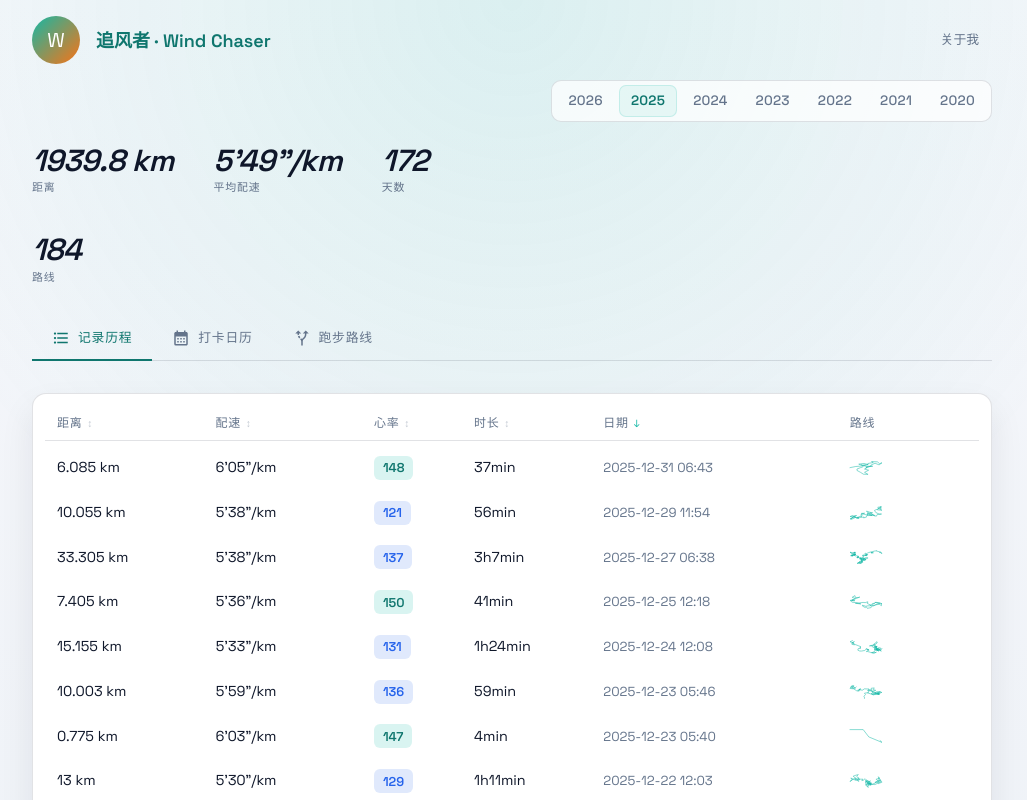
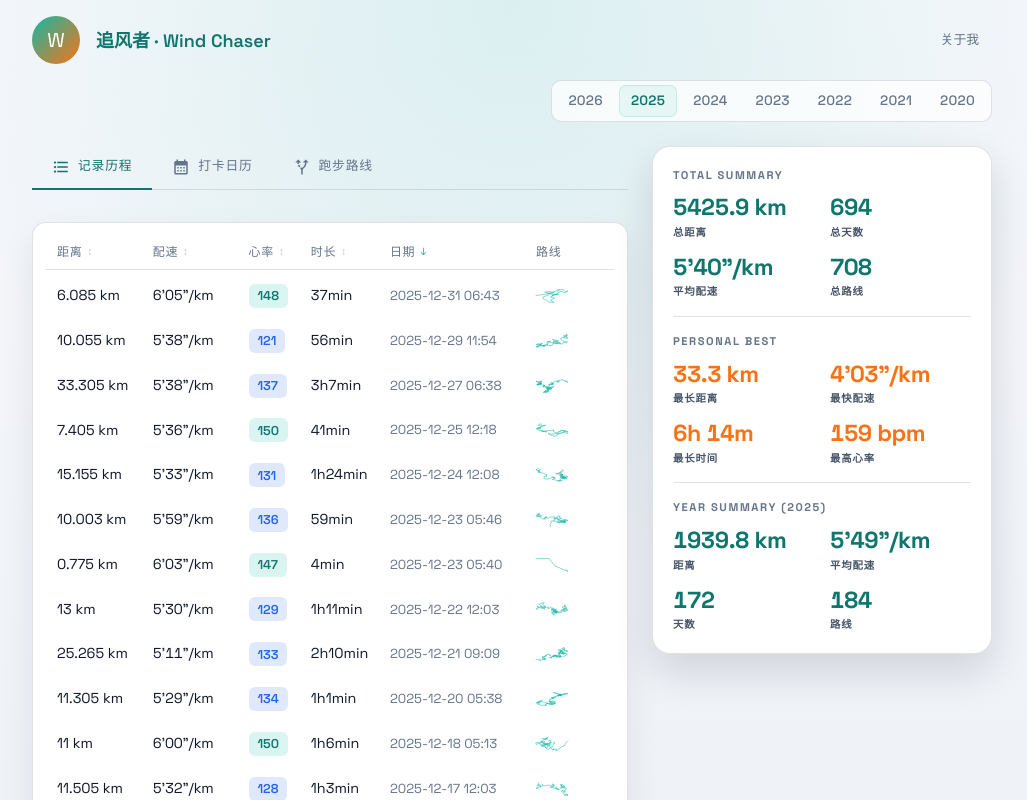
Before and after one commit to EthanALX/bio, a Next.js app in the folder frontend/: page / in a window 1280 px wide. Shown: the top 800 px of the page, without its empty margins (128-1155 px from the left). Built offline with nearby package versions, Linux system fonts and the light colour scheme.

Commit message:
feat: 现在‘

```diff
--- a/frontend/src/features/activity-dashboard/components/DashboardLayout/DashboardLayout.module.css
+++ b/frontend/src/features/activity-dashboard/components/DashboardLayout/DashboardLayout.module.css
@@ -25,32 +25,32 @@
     justify-content: flex-end;
 }
 
-/* ── Stats Row (Left: Global, Right: Current Year) ─────────────── */
-.statsRow {
+/* ── Main Row (Tabs + Summary) ─────────────────────────────────── */
+.mainRow {
     display: grid;
-    grid-template-columns: 1fr 1fr;
+    grid-template-columns: minmax(0, 1fr) 340px;
     gap: 1.5rem;
-    margin-bottom: 2rem;
+    align-items: start;
 }
 
-.globalPanelWrapper {
+.tabsColumn {
     min-width: 0;
 }
 
-.summaryStatsWrapper {
+.summaryColumn {
     min-width: 0;
 }
 
 @media (max-width: 1200px) {
-    .statsRow {
+    .mainRow {
         grid-template-columns: 1fr;
-        gap: 1rem;
     }
 }
 
 /* ── Radix Tabs ──────────────────────────────────────────────────── */
 .tabsRoot {
     width: 100%;
+    min-width: 0;
 }
 
 .tabList {
--- a/frontend/src/features/activity-dashboard/components/DashboardLayout/DashboardLayout.tsx
+++ b/frontend/src/features/activity-dashboard/components/DashboardLayout/DashboardLayout.tsx
@@ -5,11 +5,9 @@ import * as Tabs from "@radix-ui/react-tabs";
 import { useDashboardLayout } from "./DashboardLayout.hook";
 import { YearSelector } from "../YearSelector";
 import { SummaryStats } from "../SummaryStats";
-import { GlobalPanel } from "../GlobalPanel";
 import { Icon } from "@/components/Icon";
 import { ActivityList } from "../ActivityList";
 import { ActivityCalendar } from "../ActivityCalendar";
-import { ActivityMap } from "../ActivityMap";
 import { ActivityChart } from "../ActivityChart";
 import { RouteSketch } from "../RouteSketch";
 import styles from "./DashboardLayout.module.css";
@@ -29,7 +27,6 @@ export function DashboardLayout() {
     viewMode,
     data,
     globalStats,
-    globalStatsLoading,
     isLoading,
     error,
   } = state;
@@ -57,20 +54,9 @@ export function DashboardLayout() {
         />
       </div>
 
-      {/* ── Stats Row (Left: Global, Right: Current Year) ──────── */}
-      <div className={styles.statsRow}>
-        {/*<div className={styles.globalPanelWrapper}>
-          <GlobalPanel
-            globalStats={globalStats}
-            isLoading={globalStatsLoading}
-          />
-        </div>*/}
-        <div className={styles.summaryStatsWrapper}>
-          {data && <SummaryStats stats={data.stats} isLoading={isLoading} />}
-        </div>
-      </div>
-
-      {/* ── Radix Tabs ──────────────────────────────────────────── */}
+      <div className={styles.mainRow}>
+        {/* ── Radix Tabs ────────────────────────────────────────── */}
+        <div className={styles.tabsColumn}>
           <Tabs.Root
             value={viewMode}
             onValueChange={(v) => setViewMode(v as typeof viewMode)}
@@ -132,5 +118,18 @@ export function DashboardLayout() {
             </Tabs.Content>
           </Tabs.Root>
         </div>
+
+        <aside className={styles.summaryColumn}>
+          {data && (
+            <SummaryStats
+              stats={data.stats}
+              globalStats={globalStats}
+              year={selectedYear}
+              isLoading={isLoading}
+            />
+          )}
+        </aside>
+      </div>
+    </div>
   );
 }
--- a/frontend/src/features/activity-dashboard/components/SummaryStats/SummaryStats.hook.ts
+++ b/frontend/src/features/activity-dashboard/components/SummaryStats/SummaryStats.hook.ts
@@ -1,5 +1,6 @@
 import type {
   StatItem,
+  SummarySection,
   SummaryStatsState,
   UseSummaryStatsProps,
   UseSummaryStatsResult,
@@ -7,31 +8,98 @@ import type {
 
 export const useSummaryStats = ({
   stats,
+  globalStats,
+  year,
 }: UseSummaryStatsProps): UseSummaryStatsResult => {
-  const statItems: StatItem[] = [
+  const formatDistance = (value?: number) =>
+    typeof value === "number" && Number.isFinite(value)
+      ? `${value.toFixed(1)} km`
+      : "—";
+  const formatCount = (value?: number) =>
+    typeof value === "number" && Number.isFinite(value) ? value : "—";
+  const formatBpm = (value?: number) =>
+    typeof value === "number" && Number.isFinite(value) ? `${value} bpm` : "—";
+
+  const total = globalStats?.totalStats;
+  const personal = globalStats?.personalBest;
+
+  const totalItems: StatItem[] = [
     {
-      value: `${stats.Distance} km`,
-      label: "距离",
-      hint: "今年跑步总距离",
+      value: formatDistance(total?.Distance),
+      label: "总距离",
     },
     {
-      value: stats.AvgPace,
-      label: "平均配速",
-      hint: "所有跑步的平均配速",
+      value: formatCount(total?.Days),
+      label: "总天数",
     },
     {
-      value: stats.Days,
-      label: "天数",
-      hint: "有活动的独立天数",
+      value: total?.AvgPace ?? "—",
+      label: "平均配速",
     },
     {
-      value: stats.Routes,
+      value: formatCount(total?.Routes),
+      label: "总路线",
+    },
+  ];
+
+  const personalItems: StatItem[] = [
+    {
+      value: formatDistance(personal?.longestDistance),
+      label: "最长距离",
+    },
+    {
+      value: personal?.fastestPace ?? "—",
+      label: "最快配速",
+    },
+    {
+      value: personal?.longestDuration ?? "—",
+      label: "最长时间",
+    },
+    {
+      value: formatBpm(personal?.maxHeartRate),
+      label: "最高心率",
+    },
+  ];
+
+  const yearItems: StatItem[] = [
+    {
+      value: formatDistance(stats.Distance),
+      label: "距离",
+    },
+    {
+      value: stats.AvgPace || "—",
+      label: "平均配速",
+    },
+    {
+      value: formatCount(stats.Days),
+      label: "天数",
+    },
+    {
+      value: formatCount(stats.Routes),
       label: "路线",
-      hint: "带有GPS轨迹数据的跑步",
+    },
+  ];
+
+  const sections: SummarySection[] = [
+    {
+      id: "total",
+      title: "Total Summary",
+      items: totalItems,
+    },
+    {
+      id: "personal",
+      title: "Personal Best",
+      items: personalItems,
+      variant: "best",
+    },
+    {
+      id: "year",
+      title: year ? `Year Summary (${year})` : "Year Summary",
+      items: yearItems,
     },
   ];
 
   return {
-    state: { statItems },
+    state: { sections },
   };
 };
--- a/frontend/src/features/activity-dashboard/components/SummaryStats/SummaryStats.module.css
+++ b/frontend/src/features/activity-dashboard/components/SummaryStats/SummaryStats.module.css
@@ -1,73 +1,79 @@
-.container {
-  display: flex;
-  gap: 2.5rem;
-  align-items: baseline;
-  flex-wrap: wrap;
-  transition: opacity 0.3s ease;
+.loading {
+  opacity: 0.55;
 }
 
-.container.loading {
-  opacity: 0.4;
+.card {
+  display: flex;
+  flex-direction: column;
+  gap: 1rem;
+  padding: 1.25rem;
+  background: var(--color-surface);
+  border: 1px solid var(--color-border);
+  border-radius: 18px;
+  box-shadow: var(--shadow-popover);
+}
+
+.section {
+  display: flex;
+  flex-direction: column;
+  gap: 0.75rem;
+}
+
+.sectionSplit {
+  padding-top: 1rem;
+  border-top: 1px solid var(--color-border);
+}
+
+.sectionHeader {
+  display: flex;
+  align-items: center;
+  justify-content: space-between;
+}
+
+.sectionTitle {
+  margin: 0;
+  font-size: 0.7rem;
+  font-weight: 700;
+  letter-spacing: 0.14em;
+  text-transform: uppercase;
+  color: var(--color-text-subtle);
+}
+
+.sectionGrid {
+  display: grid;
+  grid-template-columns: repeat(2, minmax(0, 1fr));
+  gap: 0.9rem 1rem;
 }
 
 .statItem {
   display: flex;
   flex-direction: column;
-  gap: 0.2rem;
-  cursor: default;
-  outline: none;
-  border-radius: 4px;
-  transition: opacity 0.15s ease;
-}
-
-.statItem:hover .value {
-  color: var(--color-primary-strong);
-}
-
-.statItem:focus-visible {
-  outline: 2px solid var(--color-primary);
-  outline-offset: 4px;
+  gap: 0.25rem;
 }
 
 .value {
-  font-size: 1.9rem;
-  font-weight: 600;
-  color: var(--color-text);
-  font-style: italic;
+  font-size: 1.45rem;
+  font-weight: 700;
+  color: var(--color-primary-strong);
+  line-height: 1.1;
+  font-variant-numeric: tabular-nums;
   letter-spacing: -0.02em;
-  line-height: 1;
-  transition: color 0.2s ease;
 }
 
 .label {
-  font-size: 0.68rem;
-  color: var(--color-text-subtle);
+  font-size: 0.65rem;
+  font-weight: 600;
+  color: var(--color-text-muted);
   text-transform: uppercase;
   letter-spacing: 0.08em;
-  font-weight: 500;
 }
 
-/* ── Radix Tooltip ───────────────────────────────────────────────── */
-.tooltipContent {
-  background: var(--color-surface);
-  border: 1px solid var(--color-border);
-  border-radius: 8px;
-  padding: 0.5rem 0.75rem;
-  font-size: 0.75rem;
-  color: var(--color-text-subtle);
-  backdrop-filter: blur(12px);
-  box-shadow: var(--shadow-popover);
-  max-width: 220px;
-  line-height: 1.4;
-  animation: tooltipIn 0.12s ease;
-  z-index: 999;
+.section[data-variant="best"] .value {
+  color: var(--color-accent);
 }
 
-.tooltipArrow {
-  fill: var(--color-surface);
+@media (max-width: 1200px) {
+  .sectionGrid {
+    grid-template-columns: 1fr;
+  }
 }
-
-@keyframes tooltipIn {
-  from { opacity: 0; transform: translateY(-4px); }
-  to   { opacity: 1; transform: translateY(0); }
-}
--- a/frontend/src/features/activity-dashboard/components/SummaryStats/SummaryStats.tsx
+++ b/frontend/src/features/activity-dashboard/components/SummaryStats/SummaryStats.tsx
@@ -1,33 +1,38 @@
 import React from "react";
-import * as Tooltip from "@radix-ui/react-tooltip";
 import { useSummaryStats } from "./SummaryStats.hook";
 import type { SummaryStatsProps } from "./SummaryStats.type";
 import styles from "./SummaryStats.module.css";
 
-export function SummaryStats({ stats, isLoading }: SummaryStatsProps) {
-  const { state } = useSummaryStats({ stats });
-  const { statItems } = state;
+export function SummaryStats({
+  stats,
+  globalStats,
+  year,
+  isLoading,
+}: SummaryStatsProps) {
+  const { state } = useSummaryStats({ stats, globalStats, year });
+  const { sections } = state;
 
   return (
-    <Tooltip.Provider delayDuration={300}>
-      <div className={`${styles.container} ${isLoading ? styles.loading : ""}`}>
-        {statItems.map((item) => (
-          <Tooltip.Root key={item.label}>
-            <Tooltip.Trigger asChild>
-              <div className={styles.statItem} tabIndex={0}>
+    <div className={`${styles.card} ${isLoading ? styles.loading : ""}`}>
+      {sections.map((section, index) => (
+        <section
+          key={section.id}
+          className={`${styles.section} ${index > 0 ? styles.sectionSplit : ""}`}
+          data-variant={section.variant ?? "default"}
+        >
+          <div className={styles.sectionHeader}>
+            <h3 className={styles.sectionTitle}>{section.title}</h3>
+          </div>
+          <div className={styles.sectionGrid}>
+            {section.items.map((item) => (
+              <div key={item.label} className={styles.statItem}>
                 <span className={styles.value}>{item.value}</span>
                 <span className={styles.label}>{item.label}</span>
               </div>
-            </Tooltip.Trigger>
-            <Tooltip.Portal>
-              <Tooltip.Content className={styles.tooltipContent} sideOffset={6}>
-                {item.hint}
-                <Tooltip.Arrow className={styles.tooltipArrow} />
-              </Tooltip.Content>
-            </Tooltip.Portal>
-          </Tooltip.Root>
-        ))}
-      </div>
-    </Tooltip.Provider>
+            ))}
+          </div>
+        </section>
+      ))}
+    </div>
   );
 }
```
Also changed, not shown: frontend/src/features/activity-dashboard/components/SummaryStats/SummaryStats.type.ts (+15 -3 lines). Lines whose indentation alone changed are shown as unchanged.
